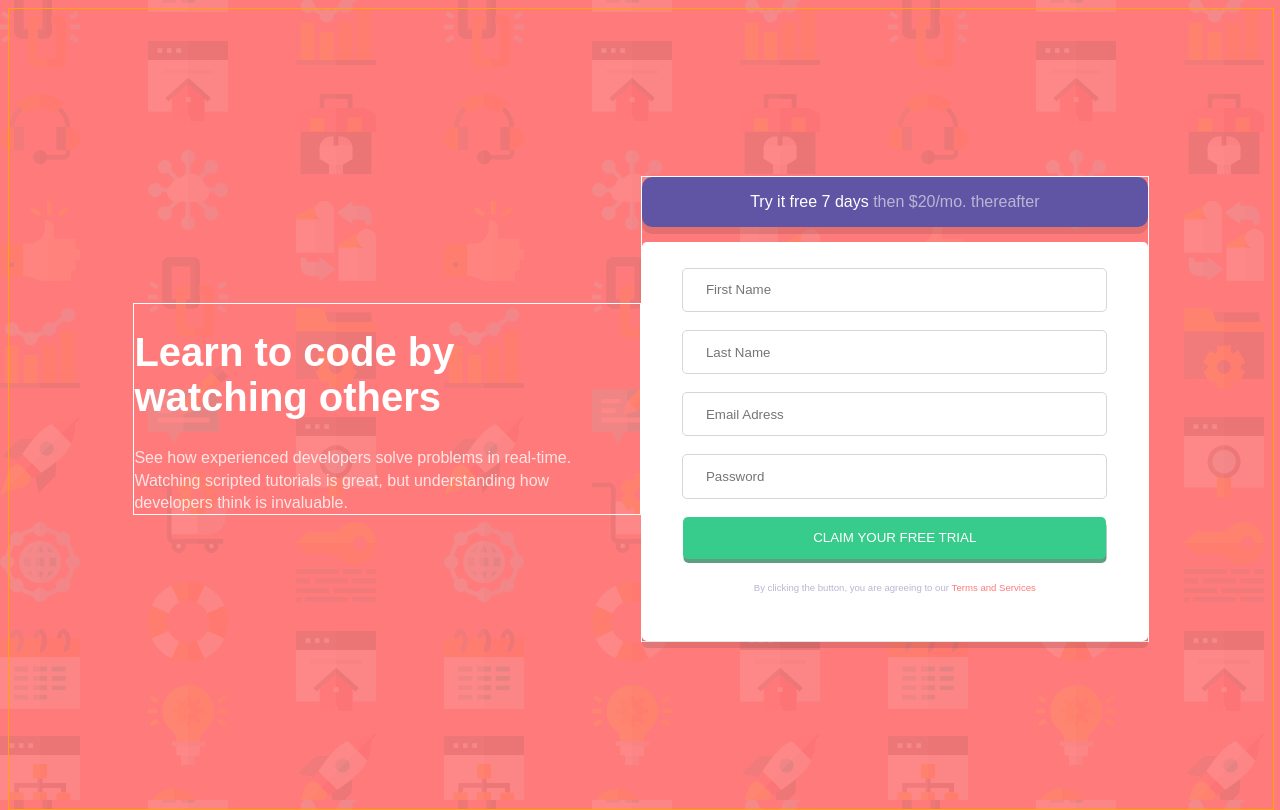
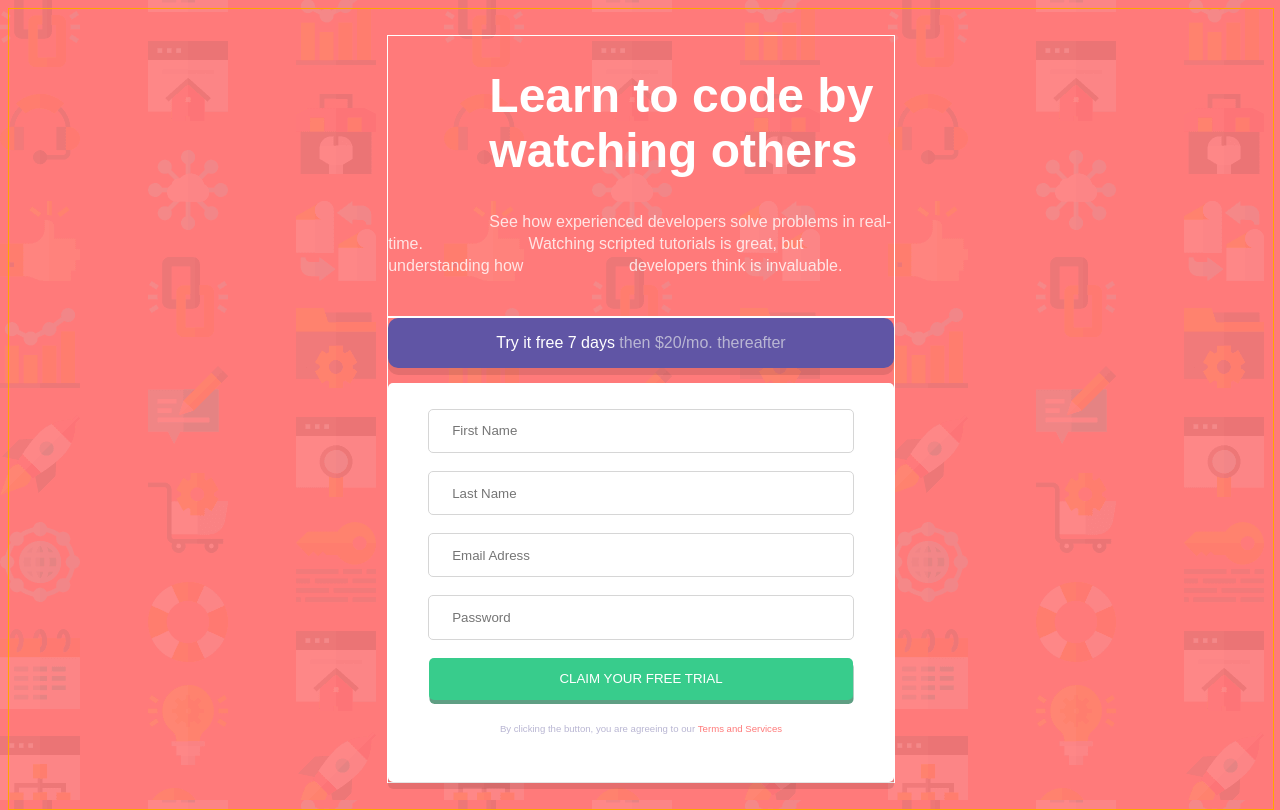
Before and after one commit to QCHR1581/component-with-sign-up-form, a plain HTML site: page index.html in a window 1280 px wide. Drawn offline with Linux system fonts and the light colour scheme; a script that the page names is missing.

Commit message:
Added all files and edits

```diff
--- a/index.html
+++ b/index.html
@@ -17,8 +17,9 @@
 
     <div class="flex-left">
       <h1 id="headline">Learn to code by<br>watching others</h1>
-      <p id="first-p-left">See how experienced developers solve problems in real-time. <br>Watching scripted tutorials is great,
-        but understanding how <br> developers think is invaluable. </p>
+      <p class="first-p-left">See how experienced developers solve problems in real-time.</p>
+      <p class="first-p-left">Watching scripted tutorials is great,  but understanding how</p>
+      <p class="first-p-left">developers think is invaluable.</p>
     </div>
 
     <div class="flex-right">
--- a/style.css
+++ b/style.css
@@ -14,30 +14,41 @@ body {
 
 .flex-container {
     display: flex;
-    flex-direction: row;
+    flex-direction: column;
     border: 1px solid orange;
     align-items: center;
     justify-content: center;
     flex-wrap: wrap;
-    width: 100%;
+    min-width: 100%;
     height: 100vh;
 }
+
+
+@media screen and (max-width: 300px) {
+    .flex-container {
+      flex-direction: column;
+    }
+  }
 
 .flex-left {
     border: 1px solid white;
     width: 40%;
+    height: 35%;
 }
 
 #headline {
-    font-size: 250%;
+    font-size: 300%;
     color: white;
+    margin-left: 20%;
+
 }
 
-#first-p-left {
+.first-p-left {
     font-size: 100%;
     line-height: 140%;
     color: white;
     opacity: 0.8;
+    margin-left: 20%;
 }
 
 
```
Also changed, not shown: 1 other file.
